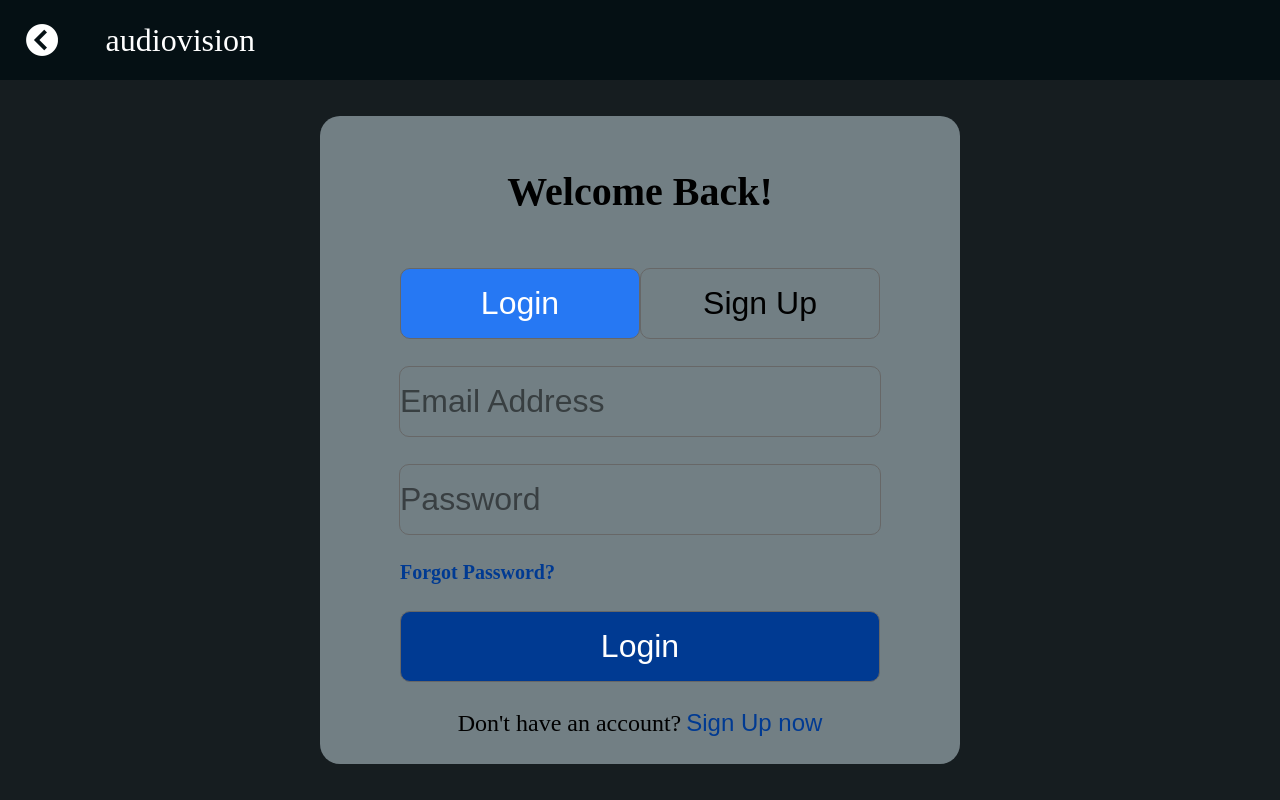
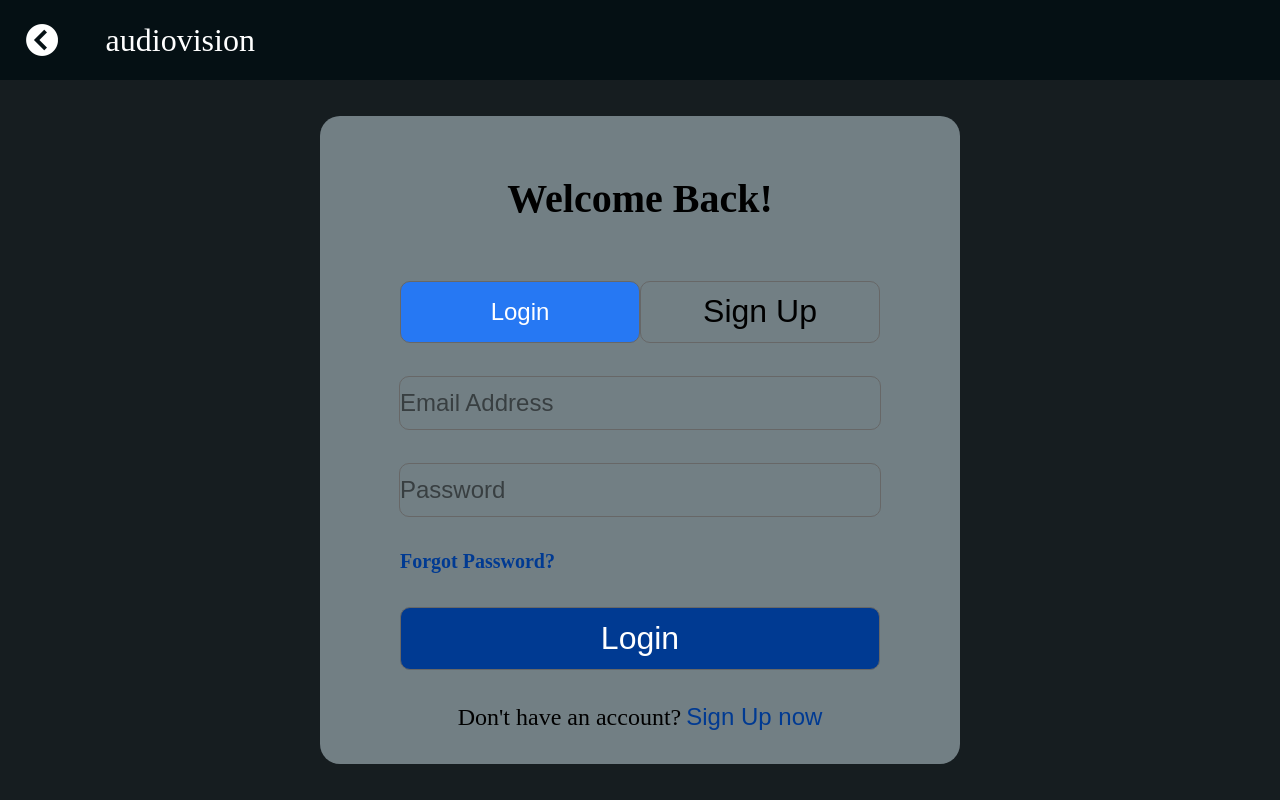
Before and after one commit to poke8014/CS161, a React (Create React App) app in the folder dev/: page /login in a window 1280 px wide. Built offline with nearby package versions, Linux system fonts and the light colour scheme.

Commit message:
Update LoginPage.css

```diff
--- a/dev/src/pages/loginPage/LoginPage.css
+++ b/dev/src/pages/loginPage/LoginPage.css
@@ -33,7 +33,7 @@
 
 .login-button-form, .signup-button-form{
     margin: 0;
-    font-size: 4ch;
+    font-size: 3ch;
     padding: 2vh 0;
     flex: 1;
     border-radius: 10px;
@@ -58,8 +58,8 @@
     border-radius: 10px;
     border: 1px solid rgb(103, 103, 103);
     margin: 0;
-    font-size: 4ch;
-    padding: 2vh 0;
+    font-size: 3ch;
+    padding: 1.5vh 0;
     background-color: #727F84;
     color: #051014;
 }
```
